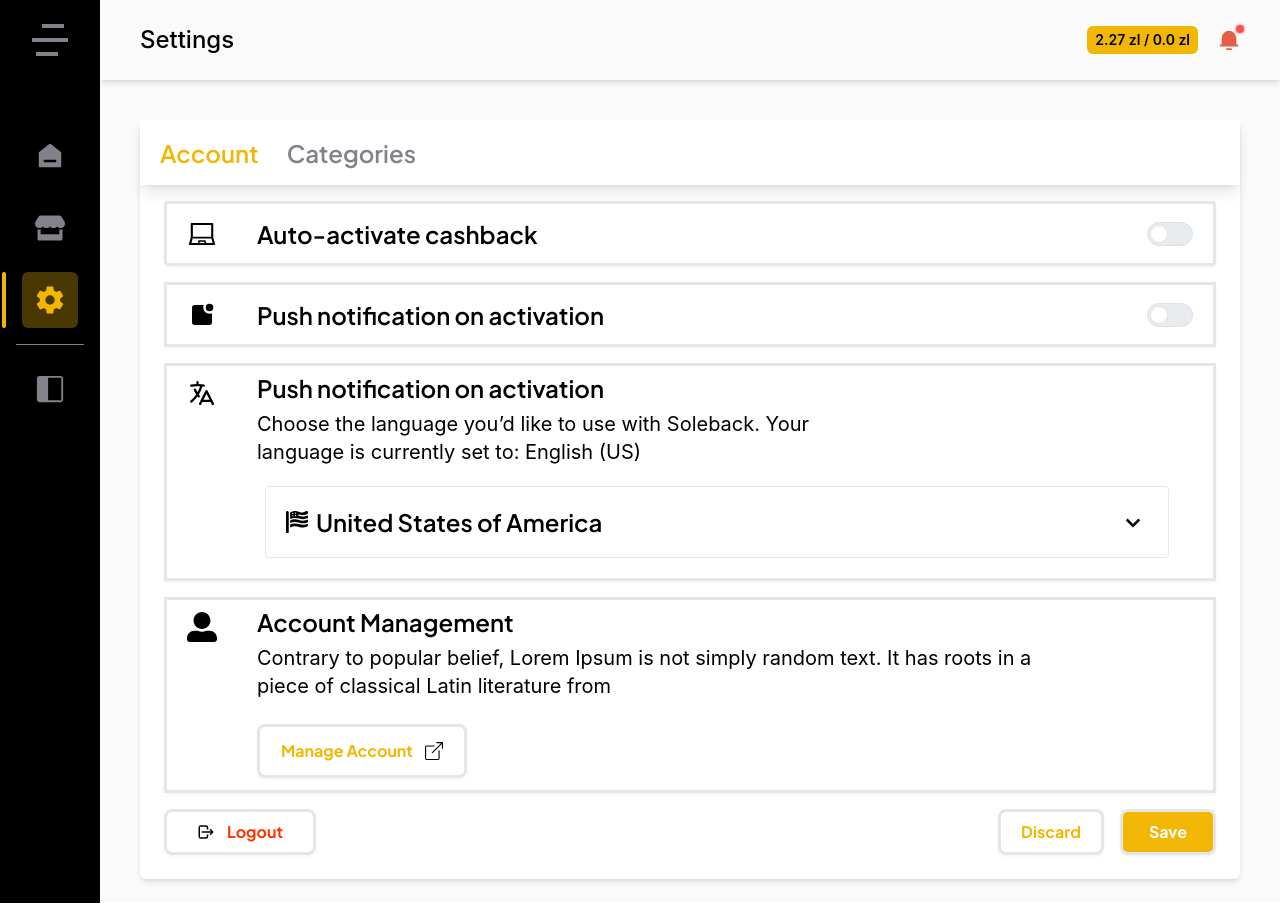
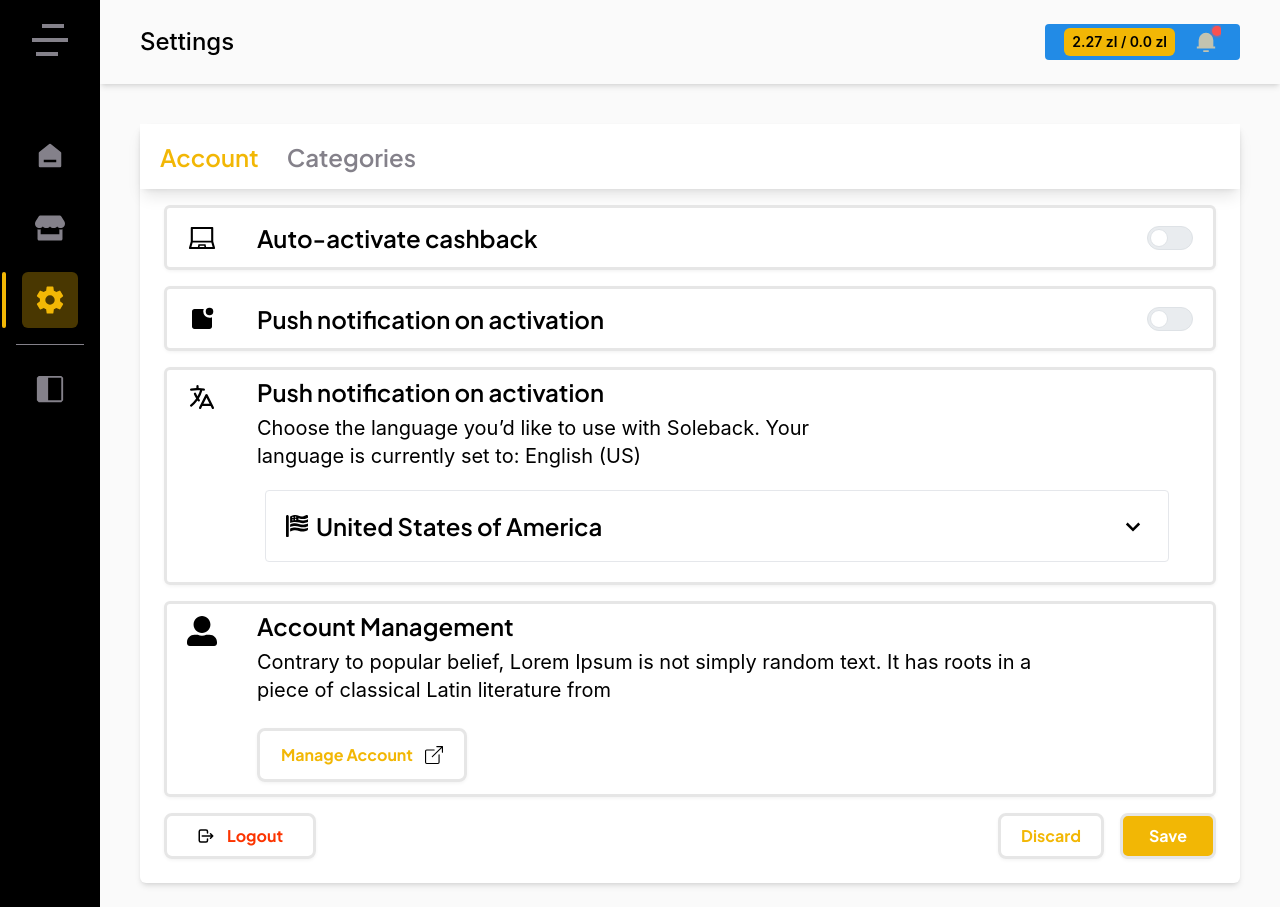
Before and after one commit to mairaj-afridi/soleback, a React (Vite) app: page /settings in a window 1280 px wide. Built offline with nearby package versions, Linux system fonts and the light colour scheme.

Commit message:
to create a pop sectiopn and import in notification secton

```diff
--- a/src/Layout/NotificationBar.tsx
+++ b/src/Layout/NotificationBar.tsx
@@ -1,43 +1,65 @@
-import React from "react";
+import React, { useState } from "react";
 import { useLocation } from "react-router-dom";
 import { RiNotification3Fill } from "react-icons/ri";
 import { Indicator } from "@mantine/core";
 import { CgMenuRight } from "react-icons/cg";
-import { useDisclosure } from '@mantine/hooks';
-import { Modal, Button } from '@mantine/core';
-
+import { Popover, Button, Text } from "@mantine/core";
+import Pop from "./Pop";
 
 type Props = {
   openDrawer: () => void;
 };
 
 const NotificationBar: React.FC<Props> = ({ openDrawer }: Props) => {
-  const [opened, { open, close }] = useDisclosure(false);
+  const Router = useLocation();
 
-  const Router = useLocation();
+  // State to track whether the popover is open or closed
+  const [isPopoverOpen, setIsPopoverOpen] = useState(false);
+
+  // Function to handle the click event on the Indicator
+  const handleIndicatorClick = () => {
+    // You can perform any action you want here, e.g., show the provider
+    // For now, let's just toggle the popover
+    setIsPopoverOpen(!isPopoverOpen);
+  };
+
   return (
     <div className="w-full flex items-center justify-between lg:px-10 md:px-6 px-4 py-6 shadow-md">
-       <Modal opened={opened} onClose={close} title="Authentication">
-
-        <h1>lfdksjflaks</h1>
-      </Modal>
       <h2 className="text-black-main text-2xl font-medium capitalize">
         {Router.pathname.slice(1, Router.pathname.length)}
       </h2>
-      <div className="h-full flex items-center justify-center gap-5">
+
+      <Popover
+        width={360}
+        opened={isPopoverOpen} // Set the opened state based on the isPopoverOpen state
+        onClose={() => setIsPopoverOpen(false)} // Close the popover when clicking outside
+        position="bottom"
+        offset={0}
+      >
+        <Popover.Target>
+          <Button className="text-red-500">
+            <div
+              className="h-full flex items-center justify-center gap-5"
+              onClick={handleIndicatorClick} // Attach the click event handler to the Indicator
+            >
               <span className="bg-brand-main py-1 px-2 text-black-main text-center text-sm font-semibold rounded-md">
                 2.27 zl / 0.0 zl
               </span>
-        <Indicator  onClick={open} color="red" size={8} processing>
-          <RiNotification3Fill className="text-[22px] text-[#e75e46]" />
+              <Indicator  color="red" className="mr-1 text-red-500"  processing>
+                <RiNotification3Fill className="text-[22px] text-[#c2c3b0]" />
               </Indicator>
             </div>
             <button
-        onClick={openDrawer}
               className="h-full md:hidden flex items-center justify-center"
             >
               <CgMenuRight className="text-black-main text-2xl" />
             </button>
+          </Button>
+        </Popover.Target>
+        <Popover.Dropdown>
+            <Pop/>
+        </Popover.Dropdown>
+      </Popover>
     </div>
   );
 };
--- a/src/components/Setting/Account.tsx
+++ b/src/components/Setting/Account.tsx
@@ -46,7 +46,7 @@ const Account = () => {
         // Account sections with Switches, etc.
         <>
           <div className='px-3 sm:px-6 w-full'>
-            <div className="bg-white-main border border-solid cash-box   rounded-[4px] gap-4 sm:gap-10    w-full  h-[65px] flex items-center justify-start   ">
+            <div className="bg-white-main border border-solid cash-box   rounded-[6px]  gap-4 sm:gap-10    w-full  h-[65px] flex items-center justify-start   ">
 
               <AiOutlineLaptop className='text-[20px] ml-1 cursor-pointer sm:ml-5 sm:text-[30px] flex-shrink-0' />
               <div className='flex justify-between w-full  items-center'>
@@ -60,7 +60,7 @@ const Account = () => {
             </div>
           </div>
           <div className='px-3 sm:px-6 w-full'>
-            <div className="bg-white-main border border-solid cash-box    gap-4 sm:gap-10    w-full  h-[65px] flex items-center justify-start   ">
+            <div className="bg-white-main border  rounded-[6px] border-solid cash-box    gap-4 sm:gap-10    w-full  h-[65px] flex items-center justify-start   ">
 
               <BiSolidNotification className='text-[20px] ml-1 cursor-pointer  sm:ml-5 sm:text-[30px] flex-shrink-0' />
               <div className='flex justify-between w-full  items-center'>
@@ -74,7 +74,7 @@ const Account = () => {
           </div>
           {/* language....................> */}
           <div className='px-3 sm:px-6  w-full'>
-            <div className="bg-white-mai border border-solid cash-box   gap-4 sm:gap-10  w-full  h-full  flex items-start py-3 justify-center   ">
+            <div className="bg-white-mai border border-solid cash-box  rounded-[6px]    gap-4 sm:gap-10  w-full  h-full  flex items-start py-3 justify-center   ">
               <HiMiniLanguage className='text-[20px] ml-1 cursor-pointer  sm:ml-5 sm:text-[30px] flex-shrink-0' />
               <div className='flex gap-3 justify-between w-full flex-col  items-start'>
                 <h1 className="text-black-main text-[17px] sm:text-[24px] font-semibold leading-5  font-jakarta  ">Push notification on activation</h1>
@@ -95,7 +95,7 @@ const Account = () => {
 
           {/* account management...................> */}
           <div className='px-3 sm:px-6  w-full'>
-            <div className="bg-white-mai border border-solid cash-box    gap-4 sm:gap-10  w-full  h-full  flex items-start py-3 justify-center   ">
+            <div className="bg-white-mai border border-solid cash-box  rounded-[6px]    gap-4 sm:gap-10  w-full  h-full  flex items-start py-3 justify-center   ">
               <FaUserAlt className='text-[20px] ml-1 cursor-pointer  sm:ml-5 sm:text-[30px] flex-shrink-0' />
               <div className='flex gap-3  w-full flex-col '>
                 <h1 className="text-black-main text-[17px] sm:text-[24px] font-semibold leading-5  font-jakarta  ">Account Management</h1>
--- a/src/components/Setting/Categories.tsx
+++ b/src/components/Setting/Categories.tsx
@@ -14,7 +14,7 @@ const Categories = () => {
 
       {Category.map((category) => (
         <div key={category.id} className="px-3 pb-5 sm:px-6 w-full">
-          <div className="bg-white-main border border-solid cash-box gap-4 sm:gap-10 p-3 sm:p-6 w-full h-[65px] flex items-center justify-start">
+          <div className="bg-white-main border  rounded-[6px]  border-solid cash-box gap-4 sm:gap-10 p-3 sm:p-6 w-full h-[65px] flex items-center justify-start">
             <div className="flex justify-between w-full items-center">
               <h1 className="text-black-main text-[17px] sm:text-[24px] font-semibold leading-5 font-jakarta">
                 {category.name}
--- a/src/index.css
+++ b/src/index.css
@@ -9,20 +9,25 @@
 }
 
 .google-icon {
-  background: linear-gradient(
-    143deg,
-    rgba(255, 61, 0, 0.1) 14.12%,
-    rgba(255, 193, 7, 0.1) 36.18%,
-    rgba(76, 175, 80, 0.1) 54.82%,
-    rgba(25, 118, 210, 0.1) 87.16%
-  );
+  background: linear-gradient(143deg,
+      rgba(255, 61, 0, 0.1) 14.12%,
+      rgba(255, 193, 7, 0.1) 36.18%,
+      rgba(76, 175, 80, 0.1) 54.82%,
+      rgba(25, 118, 210, 0.1) 87.16%);
 }
 
 /* shadow */
-.cash-box{
+.cash-box {
   border: solid #E6E6E6;
   box-shadow: 0px 1.5px 4px -1px rgba(10, 9, 11, 0.07);
 }
+
 .home-shadow {
   box-shadow: 0px 23px 44px 0px rgba(176, 183, 195, 0.14), 0px 1px 3px 0px rgba(0, 0, 0, 0.12);
 }
+
+.pop-sho {
+  border-radius: 3.706px;
+  border: 0.695px solid #EDEDED;
+  background: #FAFAFA;
+}
```
Lines whose indentation alone changed are shown as unchanged.
